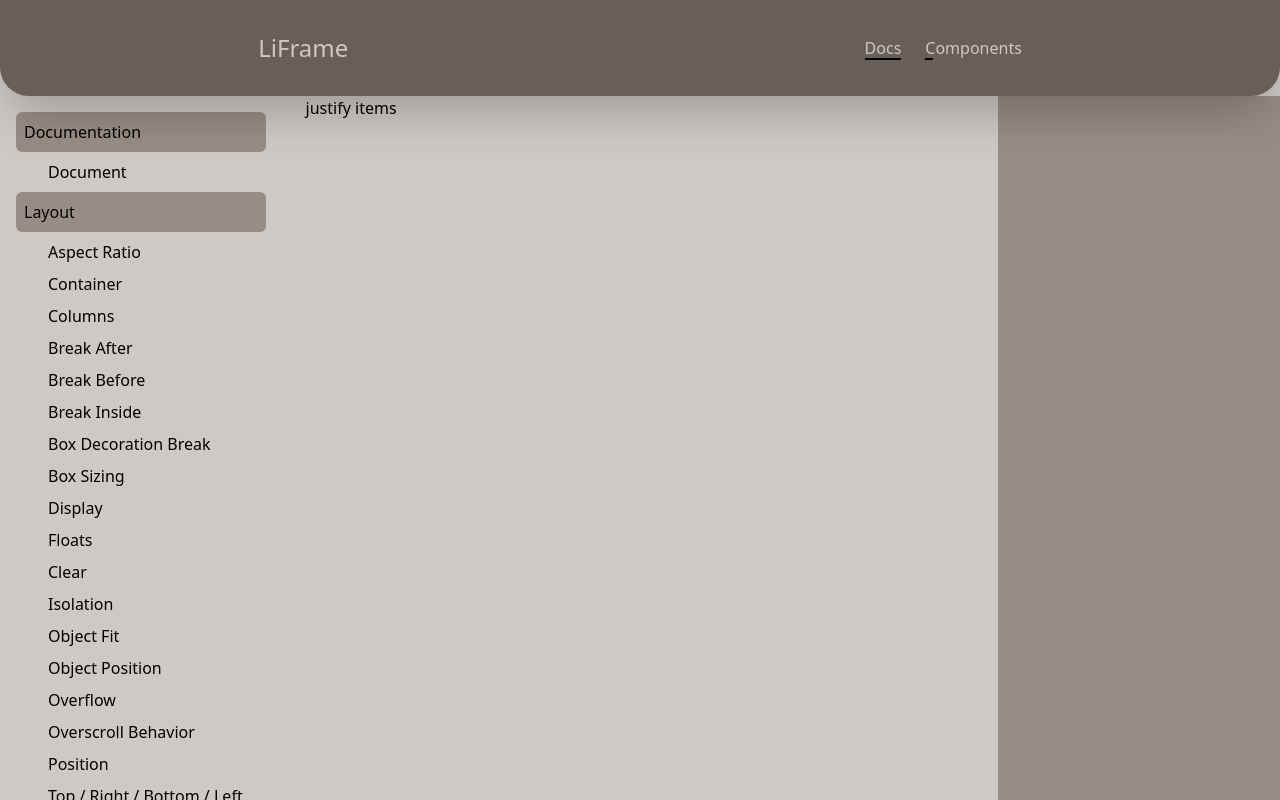
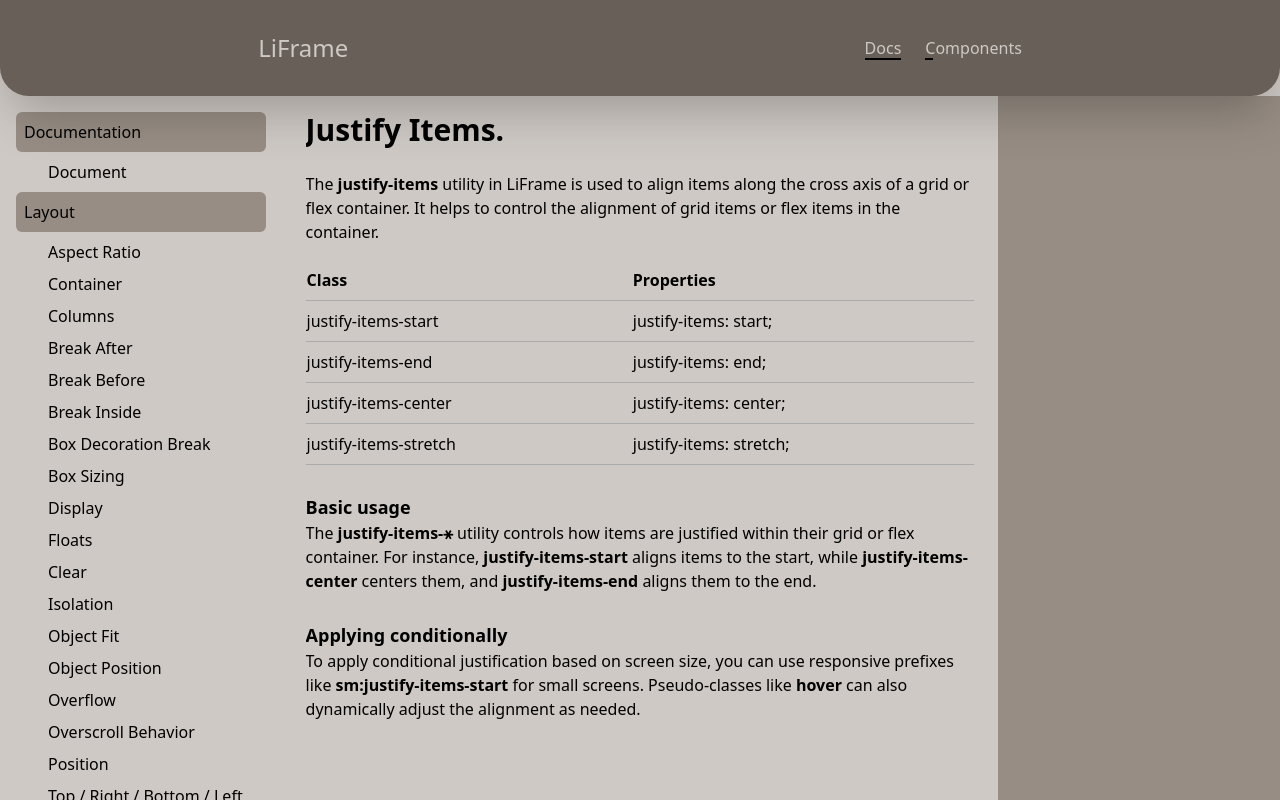
Before and after one commit to biswajitbesra/LiFrame, a React (Vite) app: page /docs/justify-items in a window 1280 px wide. Built offline with nearby package versions, Linux system fonts and the light colour scheme.

Commit message:
page added

```diff
--- a/src/components/Pages/Flex&Grid/JustifyItems.jsx
+++ b/src/components/Pages/Flex&Grid/JustifyItems.jsx
@@ -2,8 +2,48 @@
 
 function JustifyItems() {
     return (
-        <div>
-            justify items
+        <div className='h-full overflow-scroll'>
+            <h1 className='text-3xl font-semibold mt-4 mb-6'>Justify Items.</h1>
+            <p className='mb-4'>The <span className='font-semibold'>justify-items</span> utility in LiFrame is used to align items along the cross axis of a grid or flex container. It helps to control the alignment of grid items or flex items in the container.</p>
+
+            <section className='mb-7'>
+                <table className='w-full'>
+                    <thead>
+                        <tr>
+                            <th className='text-left border-b border-[#ababab] py-2'> Class </th>
+                            <th className='text-left border-b border-[#ababab] py-2'> Properties </th>
+                        </tr>
+                    </thead>
+                    <tbody>
+                        <tr>
+                            <td class="border-b border-[#ababab] py-2">justify-items-start</td>
+                            <td class="border-b border-[#ababab] py-2">justify-items: start;</td>
+                        </tr>
+                        <tr>
+                            <td class="border-b border-[#ababab] py-2">justify-items-end</td>
+                            <td class="border-b border-[#ababab] py-2">justify-items: end;</td>
+                        </tr>
+                        <tr>
+                            <td class="border-b border-[#ababab] py-2">justify-items-center</td>
+                            <td class="border-b border-[#ababab] py-2">justify-items: center;</td>
+                        </tr>
+                        <tr>
+                            <td class="border-b border-[#ababab] py-2">justify-items-stretch</td>
+                            <td class="border-b border-[#ababab] py-2">justify-items: stretch;</td>
+                        </tr>
+                    </tbody>
+                </table>
+            </section>
+
+            <section className='mb-7'>
+                <h5 className='font-semibold text-lg'>Basic usage</h5>
+                <p className='mb-4'>The <span className='font-semibold'>justify-items-&#9913;</span> utility controls how items are justified within their grid or flex container. For instance, <span className='font-semibold'>justify-items-start</span> aligns items to the start, while <span className='font-semibold'>justify-items-center</span> centers them, and <span className='font-semibold'>justify-items-end</span> aligns them to the end.</p>
+            </section>
+
+            <section className='mb-7'>
+                <h5 className='font-semibold text-lg'>Applying conditionally</h5>
+                <p className='mb-4'>To apply conditional justification based on screen size, you can use responsive prefixes like <span className='font-semibold'>sm:justify-items-start</span> for small screens. Pseudo-classes like <span className='font-semibold'>hover</span> can also dynamically adjust the alignment as needed.</p>
+            </section>
         </div>
     )
 }
```
